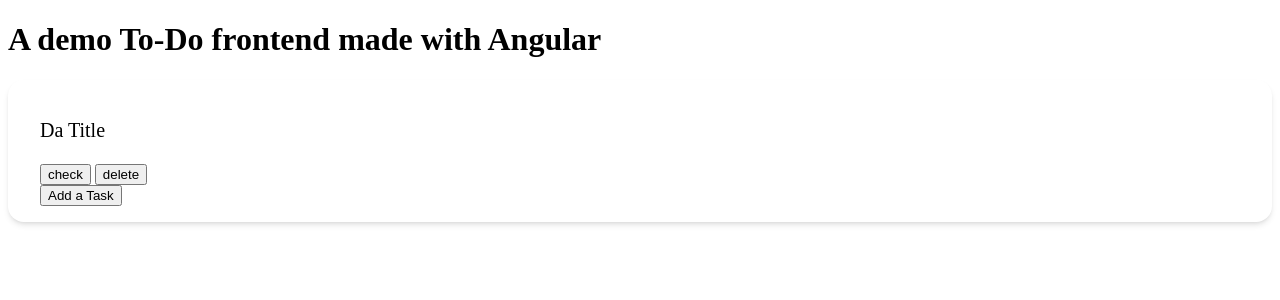
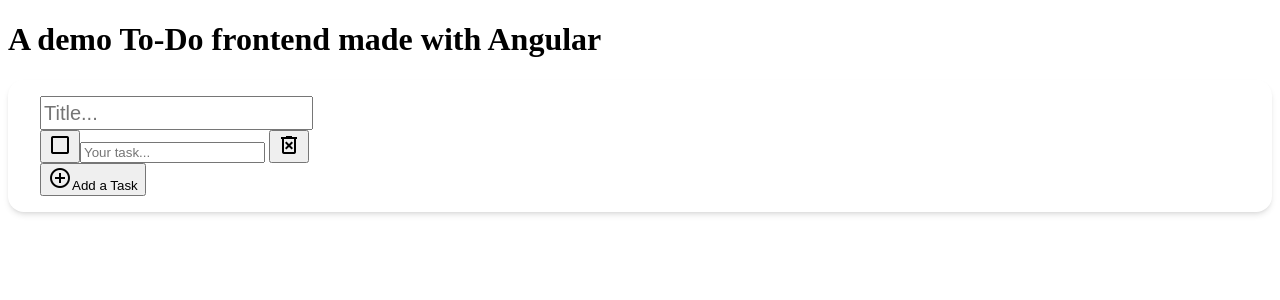
Before and after one commit to Anurav-Garg/angular-todo-demo, an Angular app: page / in a window 1280 px wide. Shown: the top 300 px of the page. Built offline with nearby package versions, Linux system fonts and the light colour scheme.

Commit message:
Add icons to buttons and placeholders for input

```diff
--- a/src/app/todo-card/todo-card.component.html
+++ b/src/app/todo-card/todo-card.component.html
@@ -1,5 +1,5 @@
 <div class="todo-card">
-  <p class="todo-title">Da Title</p>
+  <input class="todo-title" [placeholder]="'Title...'" />
   <div class="todo-list">
     <div *ngFor="let todoItem of todoItems">
       <app-todo-item
@@ -8,6 +8,9 @@
         (deleteEvent)="deleteTask($event)"
       ></app-todo-item>
     </div>
-    <button (click)="addTask()">Add a Task</button>
+    <button class="add-task-button" (click)="addTask()">
+      <span class="material-symbols-outlined"> add_circle </span>
+      <span>Add a Task</span>
+    </button>
   </div>
 </div>
--- a/src/app/todo-item/todo-item.component.html
+++ b/src/app/todo-item/todo-item.component.html
@@ -1,11 +1,27 @@
 <div class="task">
-  <span><button (click)="toggleCheck()">check</button></span>
-  <span
+  <span class="checkbox-container"
+    ><button class="checkbox" (click)="toggleCheck()">
+      <span
+        *ngIf="checked; else uncheckedButton"
+        class="material-symbols-outlined md-24"
+      >
+        check_box
+      </span>
+      <ng-template #uncheckedButton>
+        <span class="material-symbols-outlined md-24">
+          check_box_outline_blank
+        </span>
+      </ng-template>
+    </button></span
+  >
+  <input
     class="task-text"
     [contentEditable]="true"
     [ngStyle]="{ 'text-decoration-line': checked ? 'line-through' : 'none' }"
-  >
-    {{ task }}
-  </span>
-  <button (click)="deleteTask()">delete</button>
+    [placeholder]="'Your task...'"
+  />
+  {{ task }}
+  <button (click)="deleteTask()">
+    <span class="material-symbols-outlined md-24"> delete_forever </span>
+  </button>
 </div>
```
